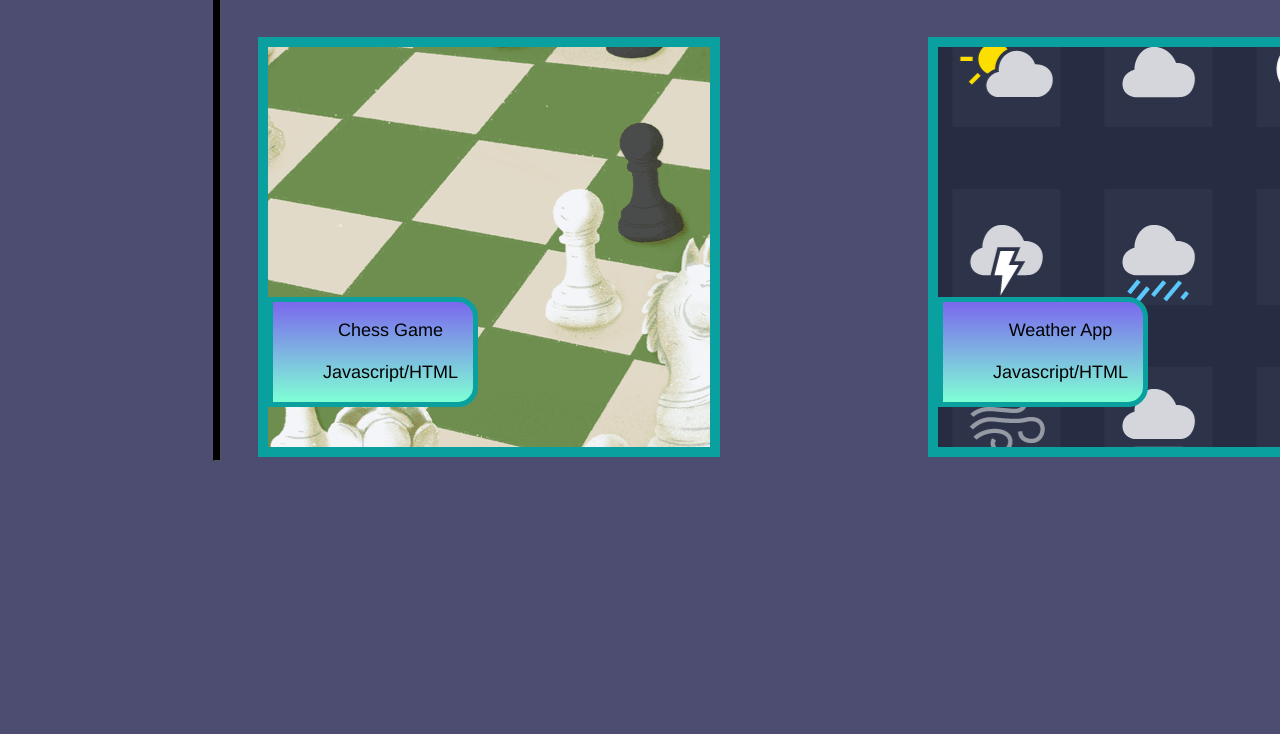
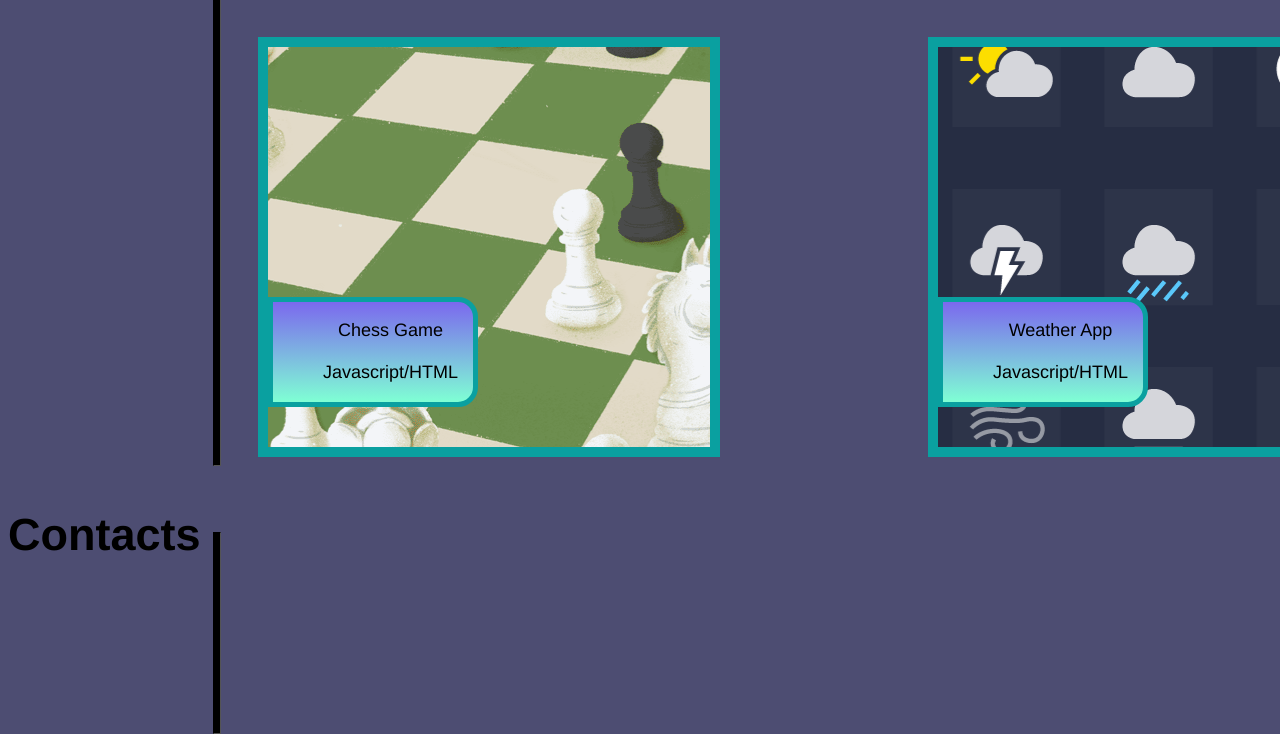
Before and after one commit to markosanchez800/portfolio-hw2, a plain HTML site: page index.html in a window 1280 px wide. Shown: the part 1771-2505 px from the top of the page. Before the commit the page ends 2232 px from the top, so only its background shows below. Drawn offline with Linux system fonts and the light colour scheme.

Commit message:
Contact section is now properly placed below work section

```diff
--- a/index.html
+++ b/index.html
@@ -78,9 +78,10 @@
                 </figure>
                 </article>
                 </section>
+                  <br><br><br><br>
                 <section>
                     <article id="contactme" class="contact">
-
+                        <h2>Contacts<hr></h2>
                     </article>
                 </section>
 
--- a/style.css
+++ b/style.css
@@ -91,7 +91,7 @@ body{
 .work h2 {
     display:flex;
     position:absolute;
-    margin-top: -20px;
+    margin-top: -15px;
     font-size:45px;
     flex-direction: row;
     flex-wrap: wrap;
@@ -331,3 +331,25 @@ body{
                 0px 0px 6px 5px purple;
 
 }
+
+.contact h2 {
+    display:flex;
+    position:absolute;
+    margin-top:900px;
+    margin-left: 0px;
+    font-size:45px;
+    flex-direction: row;
+    flex-wrap: wrap;
+    float: left;
+}
+
+.contact hr {
+    display: flex;
+    position:absolute;
+    width: 6px;
+    height: 200px;
+    margin-left: 205px;
+    border-color: black;
+    background-color: black;
+    float:left;
+}
```
